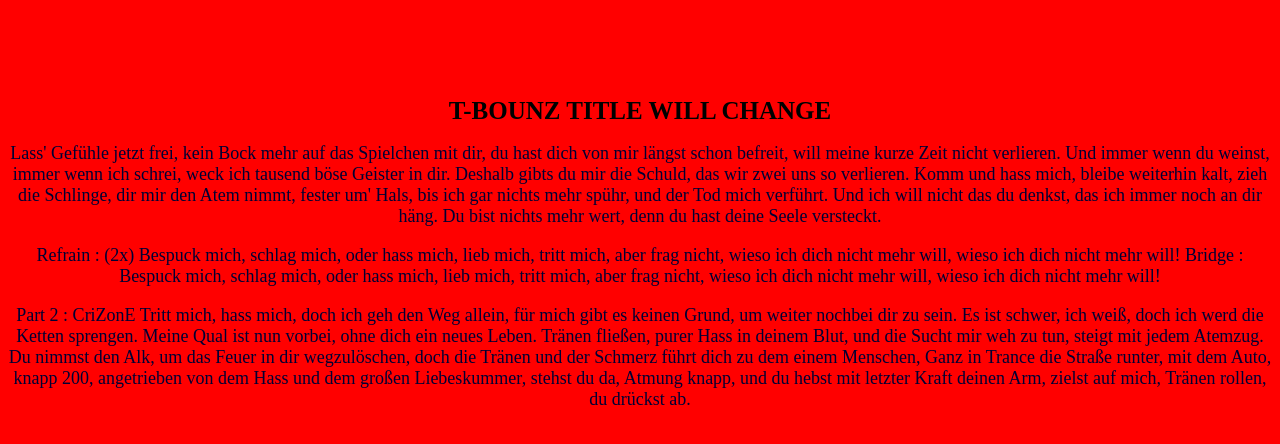
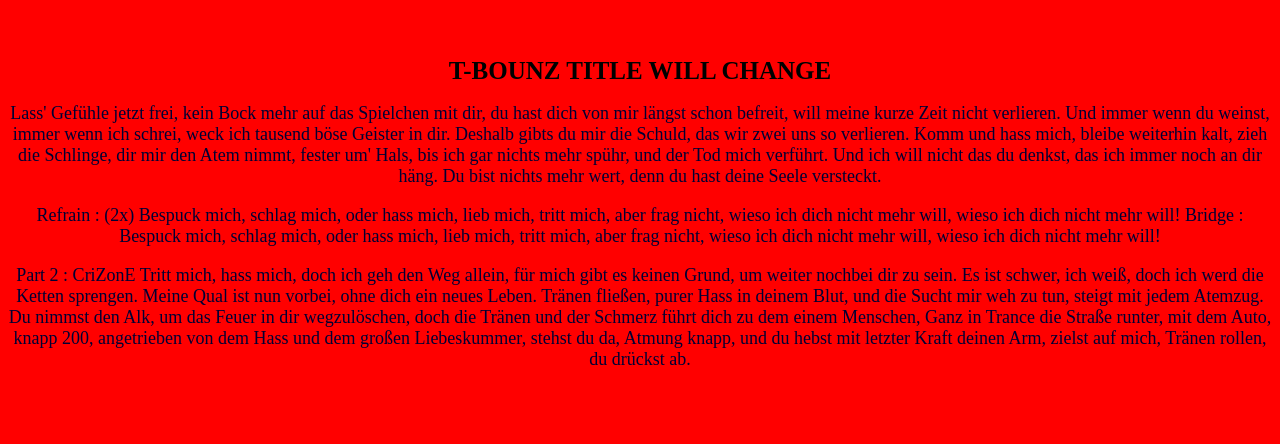
Before and after one commit to nri1234/Task-4, a plain HTML site: page index.html in a window 1280 px wide. Drawn offline with Linux system fonts and the light colour scheme.

Commit message:
Change margin on body

```diff
--- a/style.css
+++ b/style.css
@@ -5,7 +5,7 @@ body {
   padding-right: 6px;
   padding-bottom: 10px;
   padding-left: 6px;
-  margin: 50px auto;
+  margin: 10px auto;
   text-align: center;
 
 }
```
